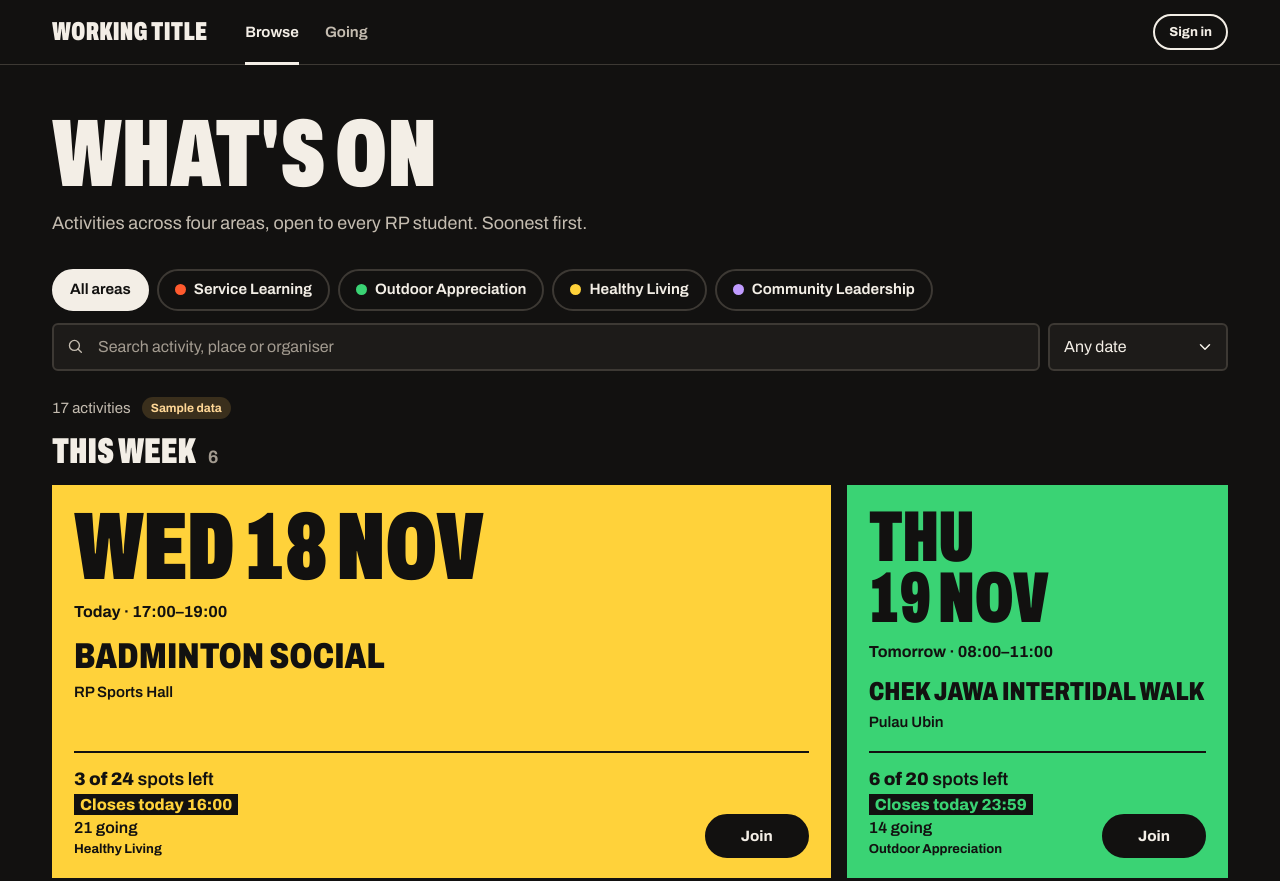
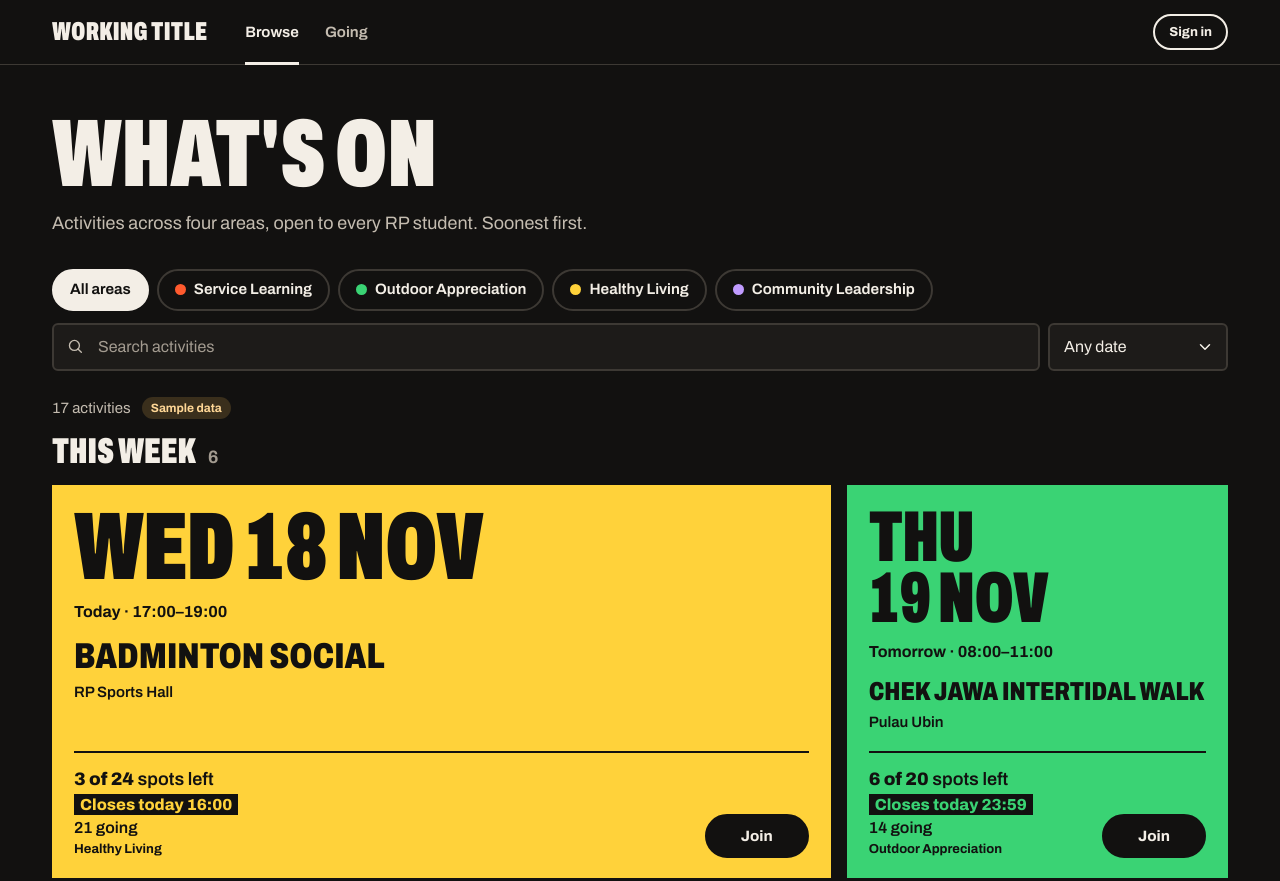
Before and after one commit to X-M2/C295-Front-end, a plain HTML site: page index.html in a window 1280 px wide. Shown: the top 881 px of the page. Drawn offline with Linux system fonts and the light colour scheme.

Commit message:
Shorten the search placeholder so it fits on phones
Co-Authored-By: Claude Opus 5.5 <noreply@anthropic.com>
Claude-Session: https://claude.ai/code/session_01PYv98t4QpQEDfbt9we56tt

```diff
--- a/index.html
+++ b/index.html
@@ -29,7 +29,7 @@
         <label class="field-search">
           <span class="visually-hidden">Search</span>
           <span class="field-icon" data-icon="search"></span>
-          <input type="search" name="q" placeholder="Search activity, place or organiser" autocomplete="off">
+          <input type="search" name="q" placeholder="Search activities" autocomplete="off">
         </label>
         <label class="field-select">
           <span class="visually-hidden">When</span>
```
